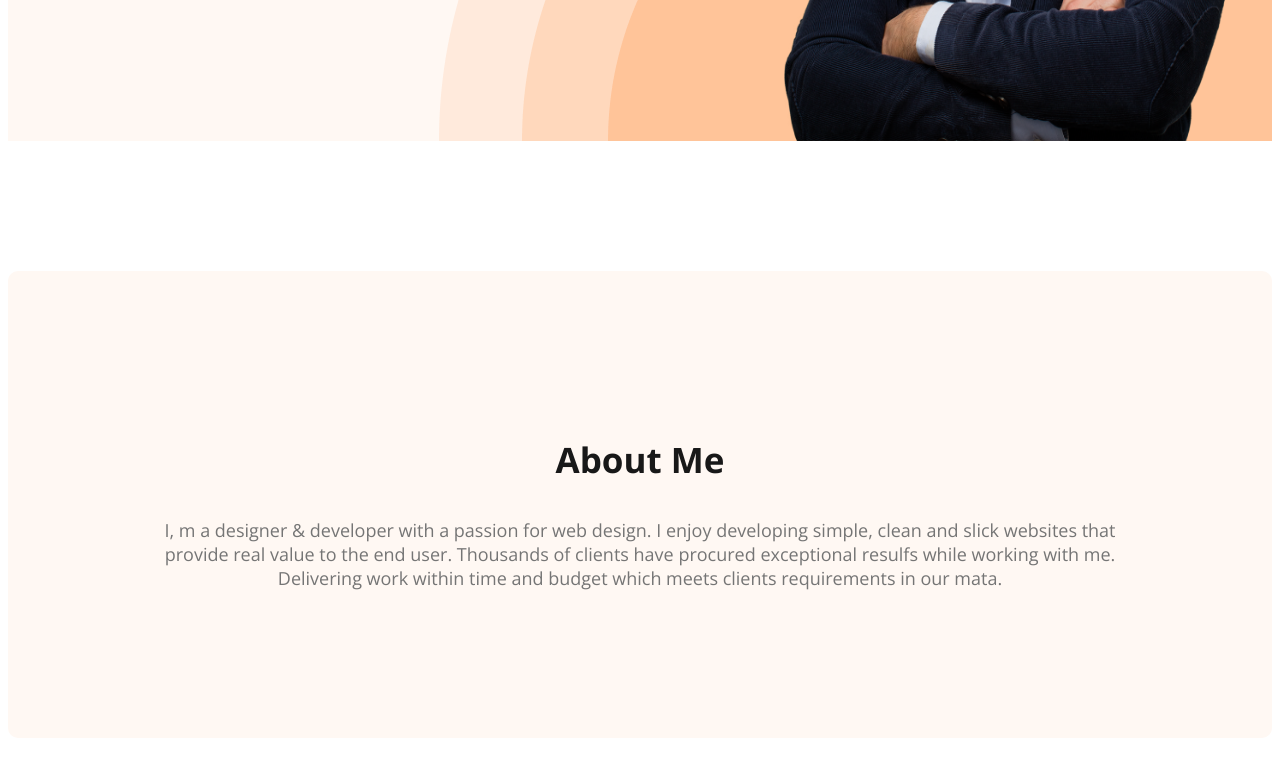
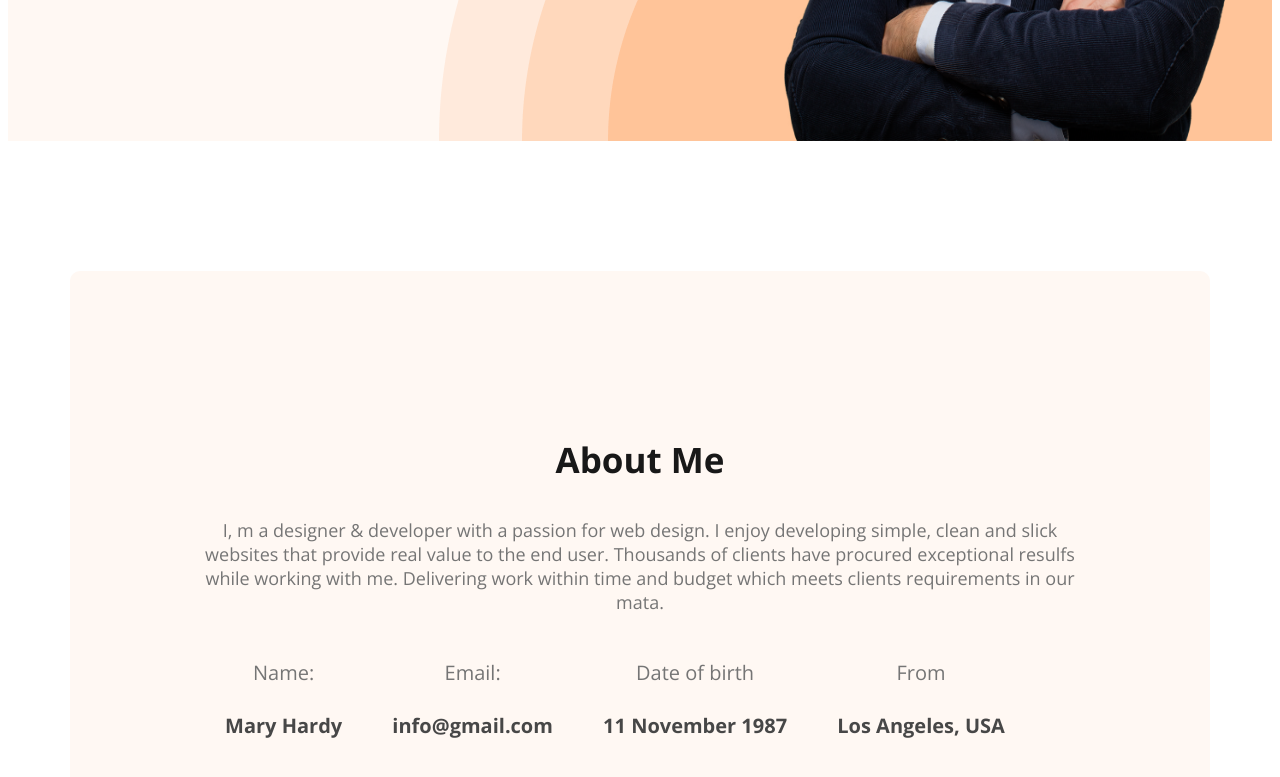
Before and after one commit to SayedLabib/Developer-Portfolio, a plain HTML site: page index.html in a window 1280 px wide. Shown: the part 740-1517 px from the top of the page. Drawn offline with nearby package versions, Linux system fonts and the light colour scheme.

Commit message:
about us section completed

```diff
--- a/CSS/styles.css
+++ b/CSS/styles.css
@@ -112,6 +112,12 @@ nav li a{
 
  /* main section styles */
 
+ main{
+    max-width: 1140px;
+    margin: 0 auto;
+ }
+
+
  /* about section styles */
  .about{
    padding: 130px;
@@ -119,3 +125,24 @@ nav li a{
    background: #FFF8F3;
    margin: 130px 0;
  }
+
+ .about-info-container{
+       display: flex;
+       margin-right: 50px;
+       justify-content: space-around;
+ }
+
+ .about-info{
+    text-align: center;
+ }
+ .info-title{
+    font-size: 20px;
+    font-weight: 400;
+
+    color: #757575;
+ }
+ .info-description{
+    font-size: 20px;
+    font-weight: 700;
+    color: #474747 ;
+ }
--- a/index.html
+++ b/index.html
@@ -48,7 +48,34 @@
 
            <h3 class="section-title">About Me</h3>
            <p class="section-description">I, m a designer & developer with a passion for web design. I enjoy developing simple, clean and slick websites that provide real value to the end user. Thousands of clients have procured exceptional resulfs while working with me. Delivering work within time and budget which meets clients requirements in our mata.</p>
-       </section>
+
+
+           <div class="about-info-container">
+
+            <div class="about-info">
+               <h4 class="info-title">Name:</h4>
+               <p class="info-description">Mary Hardy</p>
+            </div>
+            <div class="about-info">
+               <h4 class="info-title">Email:</h4>
+               <p class="info-description">info@gmail.com</p>
+            </div>
+            <div class="about-info">
+               <h4 class="info-title">Date of birth</h4>
+               <p class="info-description">11 November 1987</p>
+            </div>
+            <div class="about-info">
+               <h4 class="info-title">From</h4>
+               <p class="info-description">Los Angeles, USA</p>
+            </div>
+
+          </div>
+
+
+
+
+        </section>
+
 
 
     </main>
```
